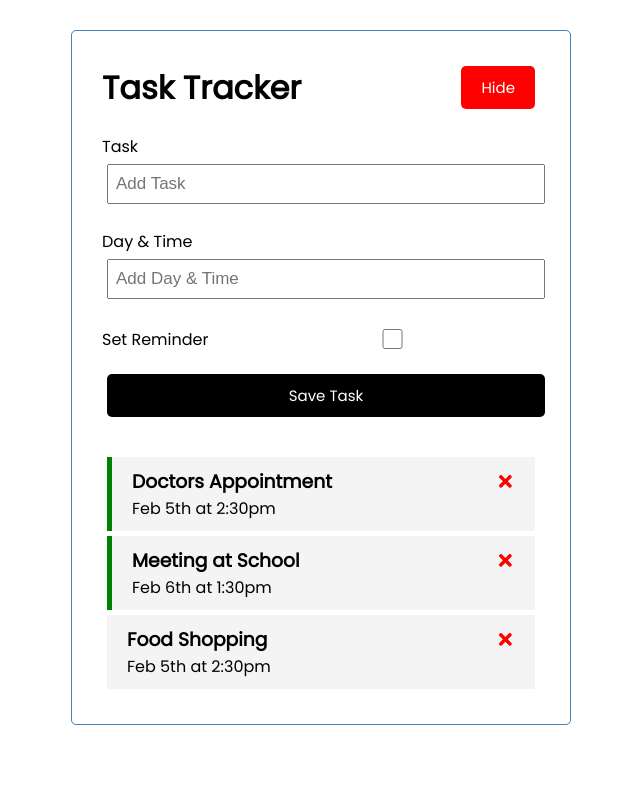
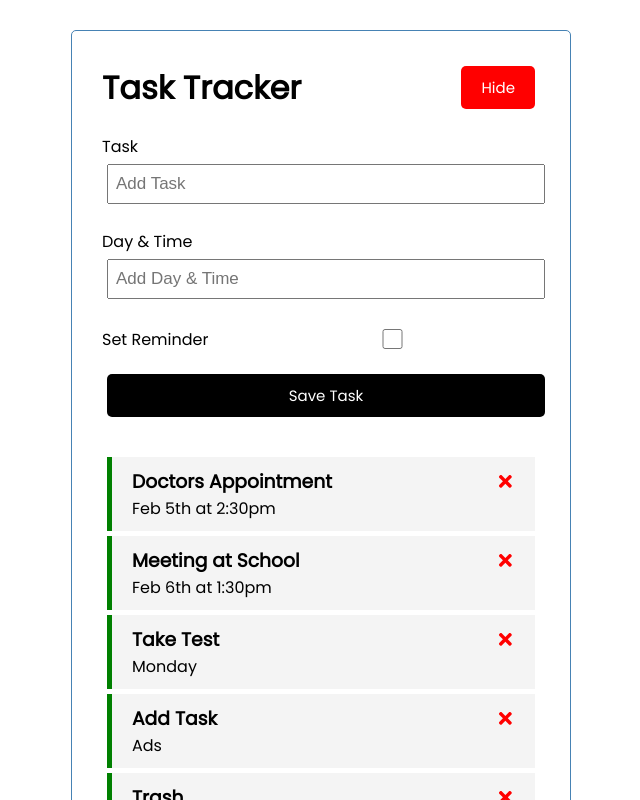
Before and after one commit to MuGen9/react-task-tracker, a React (Create React App) app: page / in a window 1280 px wide. Shown: the top 800 px of the page, without its empty margins (319-959 px from the left). Built offline with nearby package versions, Linux system fonts and the light colour scheme; data requests are answered from the project's data file.

Commit message:
mock database

```diff
--- a/db.json
+++ b/db.json
@@ -1,19 +1,40 @@
 {
-  "posts": [
+  "tasks": [
     {
       "id": 1,
-      "title": "json-server",
-      "author": "typicode"
+      "text": "Doctors Appointment",
+      "day": "Feb 5th at 2:30pm",
+      "reminder": true
+    },
+    {
+      "id": 2,
+      "text": "Meeting at School",
+      "day": "Feb 6th at 1:30pm",
+      "reminder": true
+    },
+    {
+      "text": "Take Test",
+      "day": "Monday",
+      "reminder": true,
+      "id": 3
+    },
+    {
+      "text": "Add Task",
+      "day": "Ads",
+      "reminder": true,
+      "id": 4
+    },
+    {
+      "text": "Trash",
+      "day": "Monday",
+      "reminder": true,
+      "id": 5
+    },
+    {
+      "text": "Add Task",
+      "day": "now",
+      "reminder": false,
+      "id": 6
     }
-  ],
-  "comments": [
-    {
-      "id": 1,
-      "body": "some comment",
-      "postId": 1
-    }
-  ],
-  "profile": {
-    "name": "typicode"
-  }
+  ]
 }
--- a/src/App.js
+++ b/src/App.js
@@ -1,50 +1,84 @@
-import { useState } from "react";
+import { useState, useEffect } from "react";
 import Header from './components/Header';
 import Tasks from './components/Tasks';
 import AddTask from "./components/AddTask";
 
 function App() {
   const [showAddTask, setShowAddTask] = useState(true);
-  const [tasks, setTasks] = useState([
-    {
-      "id": 1,
-      "text": "Doctors Appointment",
-      "day": "Feb 5th at 2:30pm",
-      "reminder": true
-    },
-    {
-      "id": 2,
-      "text": "Meeting at School",
-      "day": "Feb 6th at 1:30pm",
-      "reminder": true
-    },
-    {
-      "id": 3,
-      "text": "Food Shopping",
-      "day": "Feb 5th at 2:30pm",
-      "reminder": false
+  const [tasks, setTasks] = useState([]);
+
+  useEffect(() => {
+    const getTasks = async () => {
+      const tasksFromServer = await fetchTasks();
+      setTasks(tasksFromServer);
     }
-  ])
+    getTasks();
+  }, [])
+
+  //Fetch Tasks
+  const fetchTasks = async () => {
+    const response = await fetch('http://localhost:5000/tasks');
+    const data = await response.json()
+
+    return data
+  }
+
+  //Fetch Single Task
+  const fetchTask = async (id) => {
+    const response = await fetch(`http://localhost:5000/tasks/${id}`);
+    const data = await response.json()
+
+    return data
+  }
 
   //Add Task
-  const addTask = (task) => {
-    const id = Math.floor(Math.random() * 10000) + 4;
-    const newTask = { id, ...task }
-    setTasks([...tasks, newTask])
+  const addTask = async (task) => {
+    const res = await fetch('http://localhost:5000/tasks', {
+      method: 'POST',
+      headers: {
+        'Content-type': 'application/json'
+      },
+      body: JSON.stringify(task)
+    })
 
-    console.log(newTask);
+    const data = await res.json()
+
+    setTasks([...tasks, data])
+
+    // const id = Math.floor(Math.random() * 10000) + 4;
+    // const newTask = { id, ...task }
+    // setTasks([...tasks, newTask])
   }
 
   // Delete Task
-  const deleteTask = (id) => {
+  const deleteTask = async (id) => {
+    await fetch(`http://localhost:5000/tasks/${id}`, {
+      method: 'DELETE'
+    })
     setTasks(tasks.filter(task => task.id !== id))
   }
 
   // Toggle Reminder
-  const toggleReminder = (id) => {
+  const toggleReminder = async (id) => {
+    const taskToToggle = await fetchTask(id)
+    const updTask = { ...taskToToggle, reminder: !taskToToggle.reminder }
+
+    const res = await fetch(`http://localhost:5000/tasks/${id}`, {
+      method: 'PUT',
+      headers: {
+        'Content-type': 'application/json'
+      },
+      body: JSON.stringify(updTask)
+    })
+
+    const data = await res.json()
+
+    console.log(updTask)
+    console.log(data)-
+
     setTasks(
       tasks.map(task =>
-        task.id === id ? { ...task, reminder: !task.reminder } : task
+        task.id === id ? { ...task, reminder: data.reminder } : task
       )
     )
   }
```
